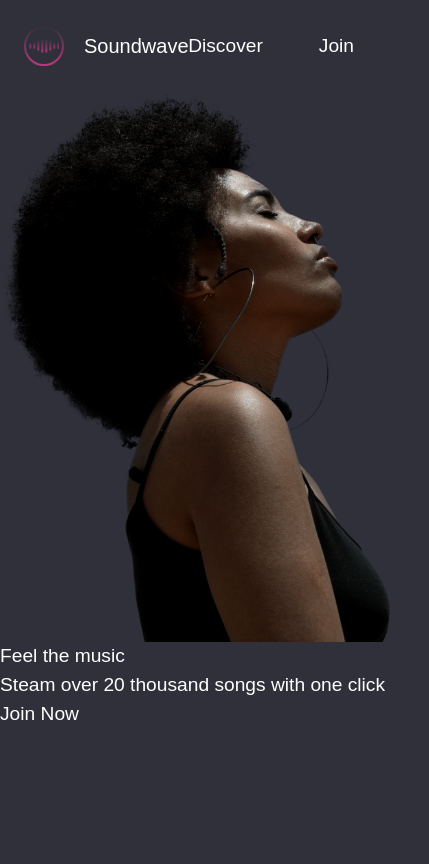
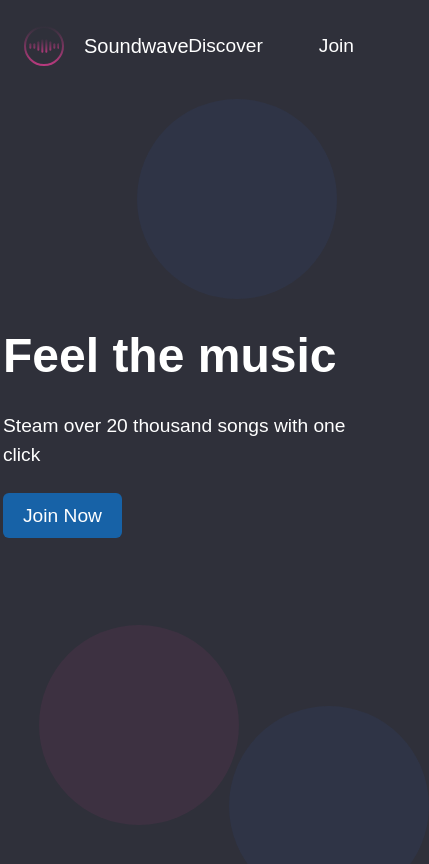
Before and after one commit to Nuclea88/SoundWave, a React (Vite) app: page / in a window 390 px wide. Shown: the top 864 px of the page, 429 px wide, since content can reach past the window. Built offline with nearby package versions, Linux system fonts and the light colour scheme.

Commit message:
feat: styles in home. Fix: responsive in two points

```diff
--- a/src/pages/Home.jsx
+++ b/src/pages/Home.jsx
@@ -2,14 +2,19 @@ import { Link } from "react-router";
 
 const Home =() => {
     return (
-        <section >
-            <div>
-                <img src="/images/landing-page-girl.png" />
+        <section className="relative flex gap-50 items-center justify-center flex-col md:flex-row py-60 md:py-30">
+
+            <div className="absolute top-[1%] left-[35%] w-50 h-50 md:w-100 md:h-100 bg-circle2 rounded-full z-[-1]"></div>
+            <div className="absolute bottom-[-20%] md:bottom-[-10%] right-[-10%] w-50 h-50 md:w-170 md:h-170 bg-circle2 rounded-full z-[-1]"></div>
+            <div className="absolute bottom-[-8%] md:bottom-[20%] left-[10%] w-50 h-50 md:w-100 md:h-100 bg-[#bc3a801a] rounded-full z-[-1]"></div>
+
+            <div className="hidden md:block">
+                <img src="/images/landing-page-girl.png" alt="girl listen music" className="w-130 hidden md:block"/>
             </div>
-            <div>
-                <h1>Feel the music</h1>
-                <p>Steam over 20 thousand songs with one click</p>
-                <Link to="/join">Join Now</Link>
+            <div className="max-w-sm">
+                <h1 className="text-5xl font-bold">Feel the music</h1>
+                <p className="py-8">Steam over 20 thousand songs with one click</p>
+                <Link to="/join" className="bg-button-bck py-3 px-5 rounded-md">Join Now</Link>
             </div>
         </section>
     )
```
